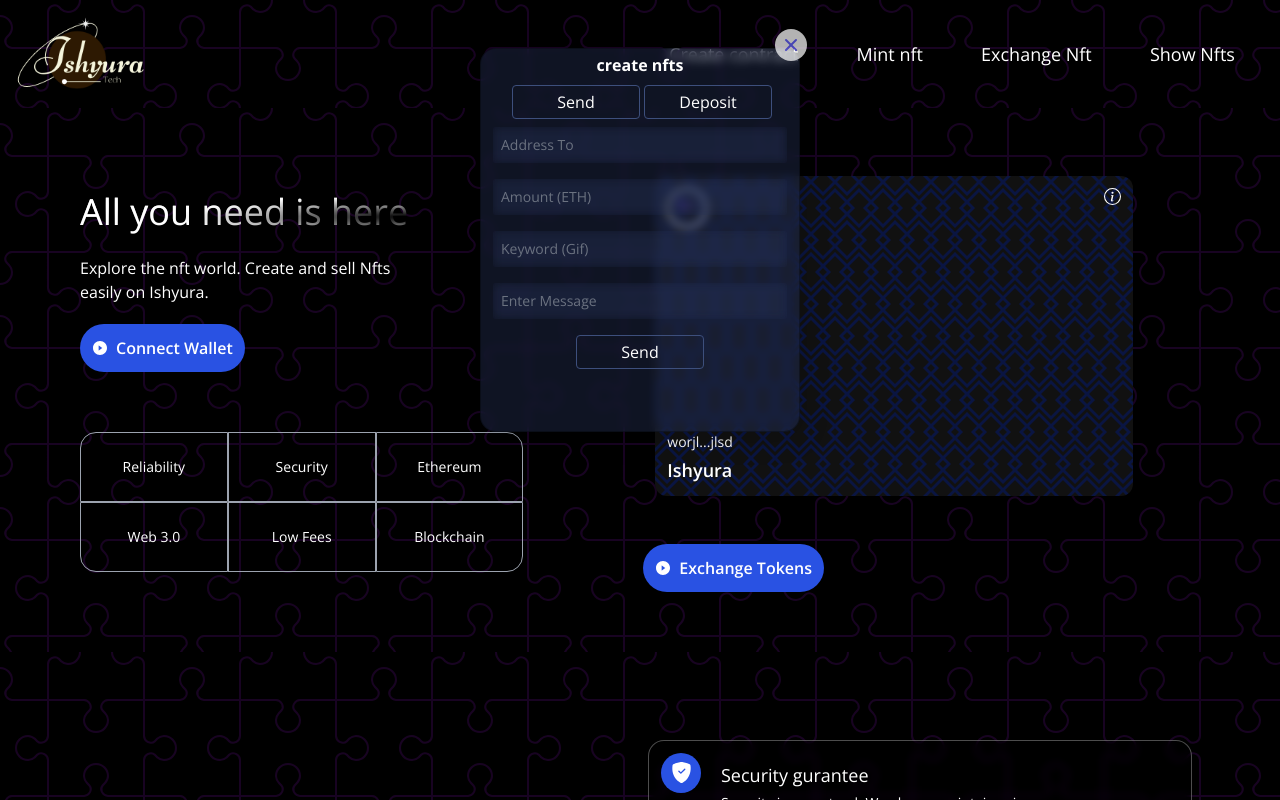
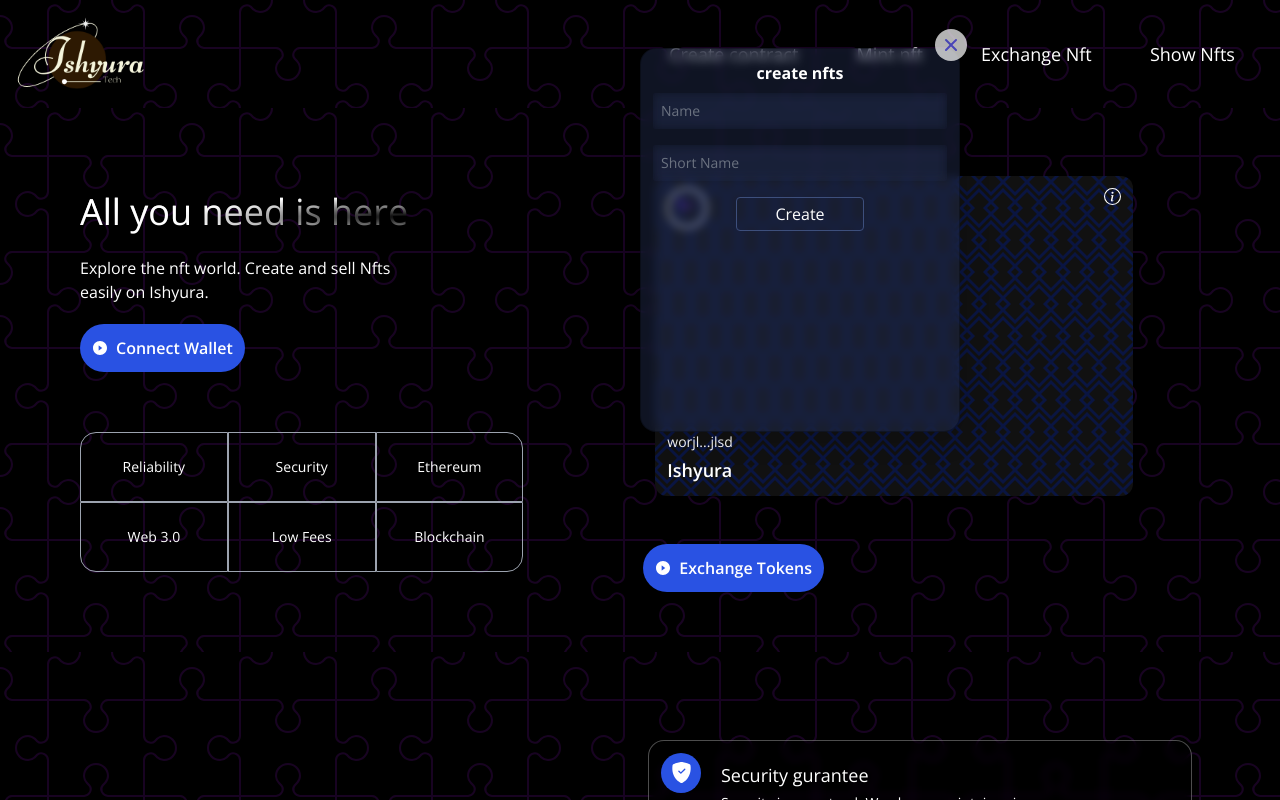
Before and after one commit to chainerprince/thentic_nft, a React (Vite) app: page / in a window 1280 px wide. Both pictures are taken after a click on the button "Exchange Tokens". Shown: the top 800 px of the page. Built offline with nearby package versions, Linux system fonts and the light colour scheme.

Commit message:
thentic nft project final commit

```diff
--- a/package.json
+++ b/package.json
@@ -12,7 +12,8 @@
     "ethers": "^5.5.3",
     "react": "^17.0.2",
     "react-dom": "^17.0.2",
-    "react-icons": "^4.3.1"
+    "react-icons": "^4.3.1",
+    "react-toastify": "^9.0.8"
   },
   "devDependencies": {
     "@vitejs/plugin-react": "^1.0.7",
--- a/src/components/Modal.jsx
+++ b/src/components/Modal.jsx
@@ -3,48 +3,19 @@
 import Loader from './Loader'
 const Modal = ({isLoading,handleChange,handleSubmit , setOpen,action}) => {
 
-  const [openTab,setOpenTab] = useState(1);
+
     return (
 
-  <div className=" sm:w-80 w-full absolute h-96 flex flex-col justify-start px-3 py-1 ml-1/2 mr-1/2 top-12 items-center blue-glassmorphism">
-              <h2 className="text-center font-bold text-white">{action} nfts</h2>
+  <div className=" sm:w-80 w-full left-1/2 absolute h-96 flex flex-col justify-start px-3 py-1 ml-1/2 mr-1/2 top-12 items-center blue-glassmorphism">
+              <h2 className="text-center font-bold text-white mt-2">{action} nfts</h2>
               <button onClick={()=>setOpen(false)} className="absolute rounded-full bg-white p-1 opacity-70 -top-5 -right-2">
 <svg xmlns="http://www.w3.org/2000/svg" width={24} height={24} viewBox="0 0 24 24"><path fill="#6563ff" d="M7,18a1,1,0,0,1-.707-1.707l10-10A.99989.99989,0,0,1,17.707,7.707l-10,10A.99676.99676,0,0,1,7,18Z"/><path fill="#6563ff" d="M17,18a.99676.99676,0,0,1-.707-.293l-10-10A.99989.99989,0,0,1,7.707,6.293l10,10A1,1,0,0,1,17,18Z"/></svg>
               </button>
-              <div className="flex items-center justify-around">
 
 
-                <button
-                  data-toggle="tab"
-                href="#send"
-                role="tablist"
-                  type="button"
-                 onClick={e=>{e.preventDefault(); setOpenTab(1)}}
-                  className="text-white w-32 mt-2 mx-1 border-[1px] p-1 border-[#3d4f7c] hover:bg-[#3d4f7c] rounded cursor-pointer"
-                >
-                  Send
-                </button>
+                <Input placeholder="Name" name="name" type="text" handleChange={handleChange} />
+                <Input placeholder="Short Name" name="short_name" type="text" handleChange={handleChange} />
 
-
-
-                <button
-                data-toggle="tab"
-                href="#receive"
-                role="tablist"
-                  type="button"
-                  onClick={e=>{e.preventDefault(); setOpenTab(2)}}
-                  className="text-white w-32 mt-2 border-[1px] p-1   border-[#3d4f7c] hover:bg-[#3d4f7c] rounded cursor-pointer"
-                >
-                  Deposit
-                </button>
-
-
-              </div>
-
-                <Input placeholder="Address To" name="addressTo" type="text" handleChange={handleChange} />
-                <Input placeholder="Amount (ETH)" name="amount" type="number" handleChange={handleChange} />
-                <Input placeholder="Keyword (Gif)" name="keyword" type="text" handleChange={handleChange} />
-                <Input placeholder="Enter Message" name="message" type="text" handleChange={handleChange} />
 
                  {isLoading
               ? <Loader />
@@ -54,7 +25,7 @@
                   onClick={handleSubmit}
                   className="text-white w-32 mt-2 border-[1px] p-1 border-[#3d4f7c] hover:bg-[#3d4f7c] rounded cursor-pointer"
                 >
-                  {openTab == 2 ? "Deposit" : "Send"}
+                  Create
                 </button>
               )}
             </div>
--- a/src/components/Welcome.jsx
+++ b/src/components/Welcome.jsx
@@ -8,8 +8,10 @@
 
 import { shortenAddress } from "../utils/shortenAddress";
 import Modal from "./Modal";
+import { ToastContainer, toast } from 'react-toastify';
+  import 'react-toastify/dist/ReactToastify.css';
 const Welcome = () => {
-  const {formData,setFormData,handleChange,sendTransaction} = useContext(TransactionContext);
+  const {formData,setFormData,handleChange,sendTransaction,success} = useContext(TransactionContext);
 
   const [open,setOpen] = useState(false);
   const [action,setAction] = useState('create');
@@ -20,13 +22,18 @@
 
 
   const isLoading = false;
+  const notify = () => toast("The contract was created");
 
     const handleSubmit = (e) => {
 
-      const {addressTo,amount,keyword,message} = formData;
+      const {name,short_name} = formData;
       e.preventDefault();
-      if(!addressTo || !amount || !keyword || !message) return;
+      if(!name || !short_name) return;
       sendTransaction();
+      if(success){
+
+        notify()
+      }
     }
 
     const handleFormOpen = (action) => {
@@ -119,7 +126,7 @@
             {/* <div className="h-[1px] w-full bg-gray-400 my-2" /> */}
 
 
-
+            <ToastContainer />
 
         </div>
         {
--- a/src/context/TransactionContext.jsx
+++ b/src/context/TransactionContext.jsx
@@ -17,8 +17,10 @@
 
 export const TransactionProvider = ({children}) => {
 
-    const [formData, setFormData] = useState({addressTo:"",amount:"",keyword:"",message:""})
+    const [formData, setFormData] = useState({name:"",short_name:""})
     const [isLoading, setisLoading] = useState(false);
+    const [success, setSuccess] = useState(false);
+
 
 
 
@@ -39,11 +41,11 @@
                     chain_id: 97,
                     name: 'PrinceContract',
                     short_name:"PRC",
-                    redirect_url: '/',
+                    redirect_url: 'https://freedom-client.vercel.app',
             },{headers})
-            console.log(res,'the result')
-
-
+            if(res.status == 200){
+                setSuccess(true)
+            }
             // const txHash = await transactionContract.addToBlockchain(addressTo,parsedAmount,message,keyword);
 
 
@@ -59,7 +61,7 @@
         // checkTransactionExists();
     },[])
     return (
-        <TransactionContext.Provider value={{formData,setFormData,handleChange,sendTransaction}}>
+        <TransactionContext.Provider value={{formData,setFormData,handleChange,sendTransaction,success}}>
             {children}
         </TransactionContext.Provider>
     )
```
Also changed, not shown: 1 other file (tests, documents, lock files or other folders).
